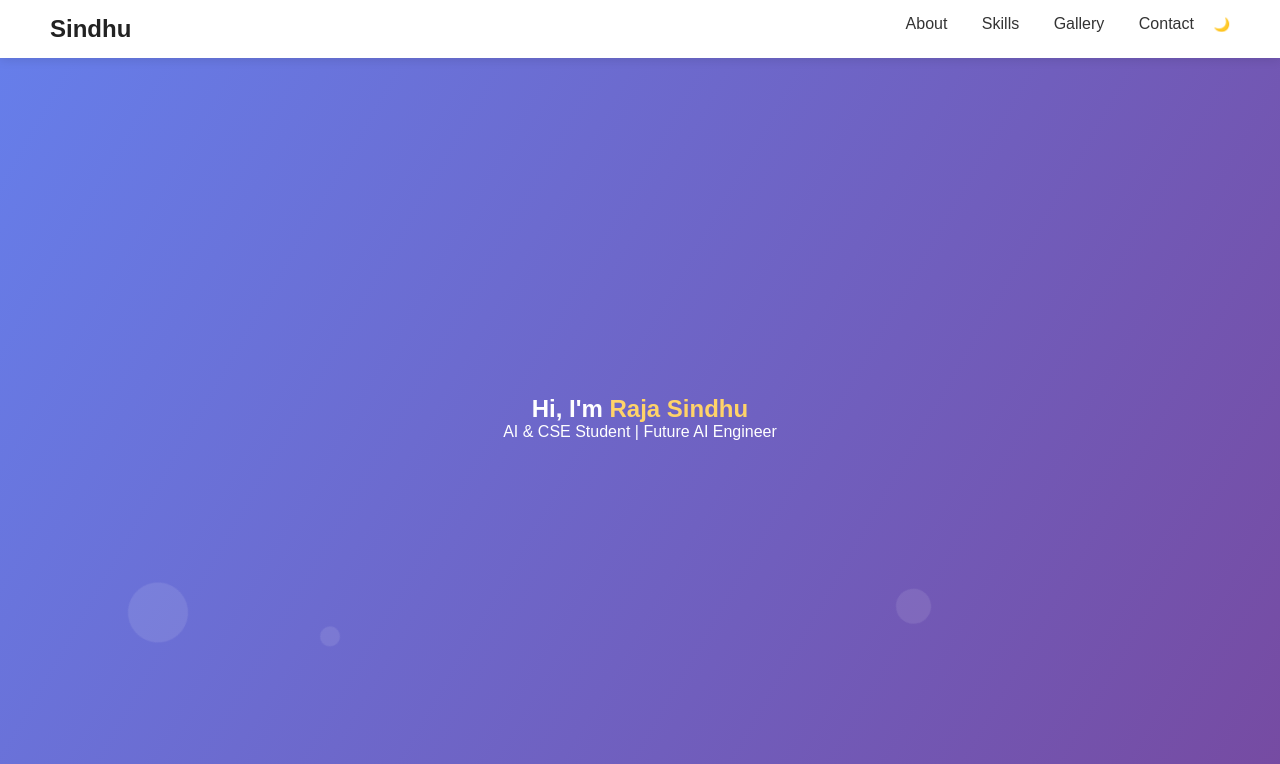
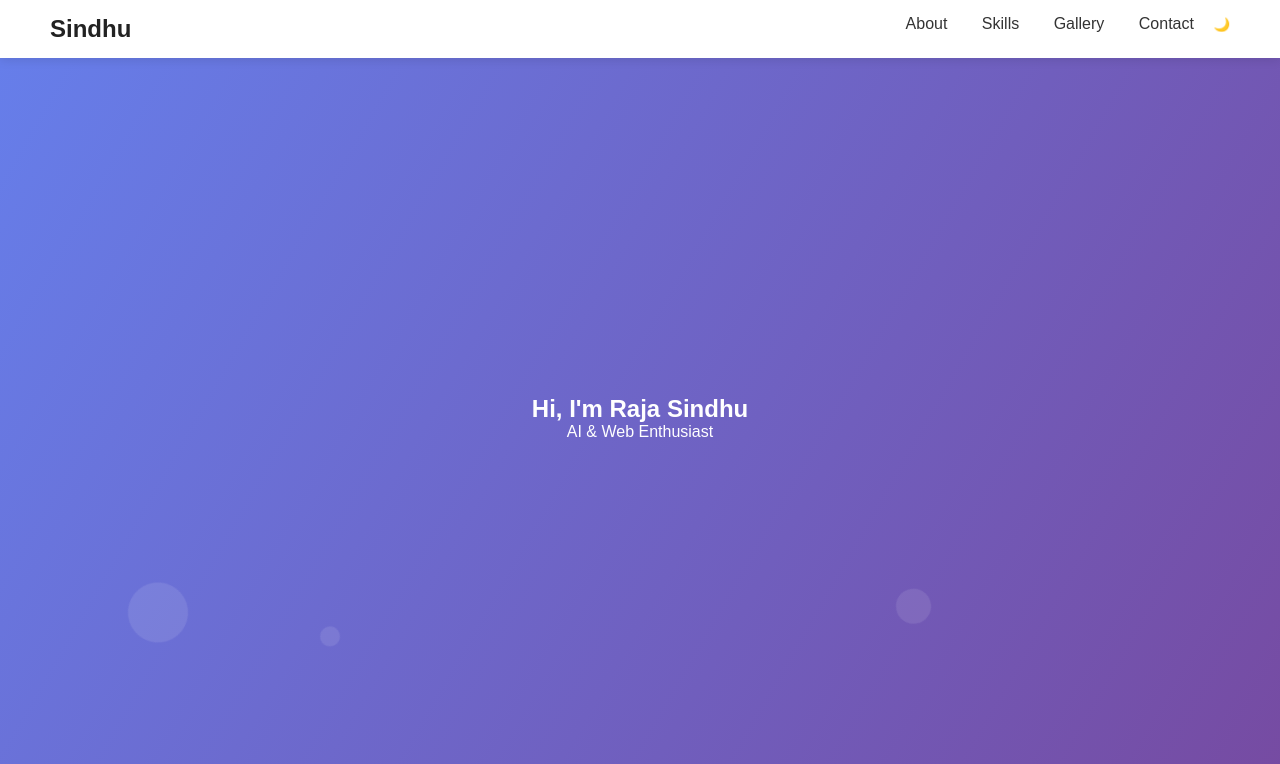
Before and after one commit to rajasindhu21/Portfolio-Website, a plain HTML site: page index.html in a window 1280 px wide. Shown: the top 764 px of the page. Drawn offline with Linux system fonts and the light colour scheme.

Commit message:
index.html

```diff
--- a/index.html
+++ b/index.html
@@ -33,8 +33,9 @@
 
   <!-- Hero Text -->
   <div class="hero-text">
-    <h1 class="reveal">Hi, I'm <span>Raja Sindhu</span></h1>
-    <p class="reveal delay">AI & CSE Student | Future AI Engineer</p>
+    <h1 class="reveal">Hi, I'm Raja Sindhu</h1>
+    <p class="reveal">AI & Web Enthusiast</p>
+
   </div>
 </section>
 
```
